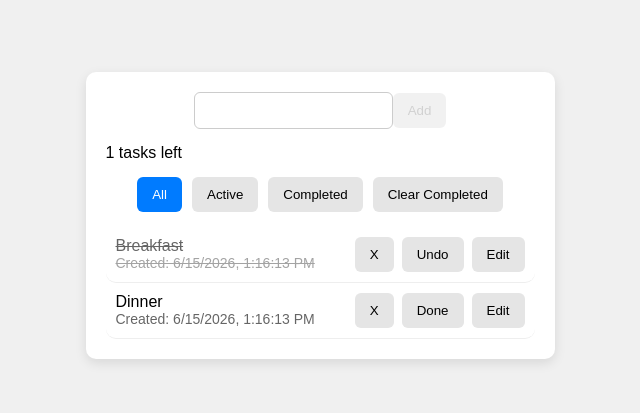
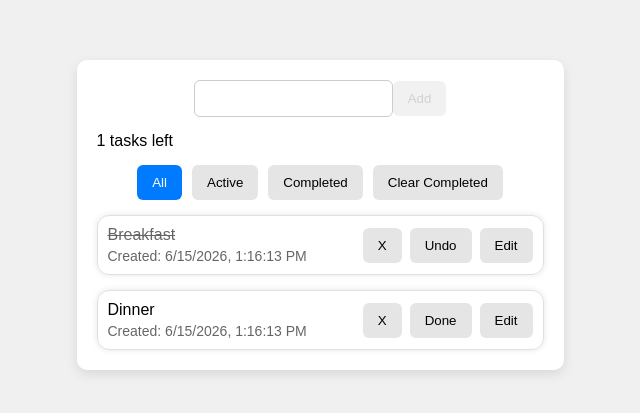
Before and after one commit to Danylo-Tykhonov/todo-app, a React (Vite) app: page / in a window 1280 px wide. Shown: the part 185-598 px from the top of the page, without its empty margins (340-980 px from the left). Built offline with nearby package versions, Linux system fonts and the light colour scheme.

Commit message:
add feat: custom drag&drop

```diff
--- a/src/App.css
+++ b/src/App.css
@@ -67,35 +67,38 @@ button:disabled {
 }
 
 .todo-item {
+    cursor: grab;
+    user-select: none;
     display: flex;
     justify-content: space-between;
     align-items: center;
     padding: 10px;
-    border-bottom: 1px solid #eee;
-    border-radius: 10px;
-    transition: background-color 0.2s ease, transform 0.2s ease, border-color 0.2s ease;
-    cursor: grab;
-    background-color: white;
+    border-radius: 12px;
+    border: 1px solid #e0e0e0;
+    box-shadow: 0 0 6px rgba(0, 0, 0, 0.1);
+    transition: 0.2s;
+}
+
+.todo-item.dragging {
+    cursor: grabbing;
+    opacity: 0.5;
+    transform: scale(1.03);
+}
+
+.todo-list {
+    display: flex;
+    flex-direction: column;
+    gap: 15px;
 }
 
 .todo-item:hover {
     background-color: #f5f5f5;
 }
 
-.todo-item.dragging, .todo-item.dragging * {
-    cursor: grabbing !important;
-    opacity: 0.9;
-    transform: scale(1.01);
-}
-
-.todo-item.drag-over {
-    background-color: #e9f4ff;
-    border-color: #a1c9ff;
-}
-
 .todo-buttons {
     display: flex;
     gap: 8px;
+    margin-left: 16px;
 }
 
 .todo-text {
@@ -105,6 +108,11 @@ button:disabled {
 .todo-date {
     font-size: 14px;
     opacity: 0.6;
+    margin-top: 4px
+}
+
+.todo-item:active {
+    cursor: grabbing;
 }
 
 .completed {
@@ -116,3 +124,13 @@ button:disabled {
     background-color: #007BFF;
     color: white;
 }
+
+.dragging {
+    opacity: 0.5;
+    transform: scale(1.05);
+}
+
+.drag-over {
+    background-color: #f5f9ff;
+    border: 1px dashed #007BFF;
+}
--- a/src/App.jsx
+++ b/src/App.jsx
@@ -5,7 +5,7 @@ import FilterButtons from "./components/FilterButtons";
 import TodoForm from "./components/TodoForm";
 
 export default function App(){
-    const {input, error, handleInputChange, handleDrop, handleDragEnd, handleDragStart, deleteTodo, edit, startEdit, cancelEdit, addTodo, filter, filteredTodos, toggleTodo, setFilter, activeTodos, clearCompleted, updateTodo, draggedId} = useTodos();
+    const {input, error, registerItem, itemsRef, handleInputChange, handleDrop, handleDragEnd, handleDragStart, deleteTodo, edit, startEdit, cancelEdit, addTodo, filter, filteredTodos, toggleTodo, setFilter, activeTodos, clearCompleted, updateTodo, draggedId, dragOverId, setDragOverId} = useTodos();
     return(
         <div className="app">
 
@@ -36,9 +36,13 @@ export default function App(){
                 startEdit={startEdit}
                 edit={edit}
                 draggedId={draggedId}
+                dragOverId={dragOverId}
+                setDragOverId={setDragOverId}
                 handleDrop={handleDrop}
                 handleDragStart={handleDragStart}
                 handleDragEnd={handleDragEnd}
+                registerItem={registerItem}
+                itemsRef={itemsRef}
             />
         </div>
     )
--- a/src/components/TodoItem.jsx
+++ b/src/components/TodoItem.jsx
@@ -1,74 +1,114 @@
-import { useState } from "react"
+import { useEffect, useRef, useState } from "react"
 import { motion } from "framer-motion"
 
-export default function TodoItem({todo, edit, draggedId, handleDragStart, handleDragEnd, handleDrop, deleteTodo, toggleTodo, startEdit, updateTodo, cancelEdit}) {
+export default function TodoItem({todo, registerItem, itemsRef, edit, draggedId, dragOverId, setDragOverId, handleDragStart, handleDragEnd, handleDrop, deleteTodo, toggleTodo, startEdit, updateTodo, cancelEdit}) {
 
     const [editValue, setEditValue] = useState(todo.text)
-    const [isOver, setIsOver] = useState(false)
-    const [isPointerDown, setIsPointerDown] = useState(false)
-    const isEditing = edit === todo.id
-    const isDragging = draggedId === todo.id || isPointerDown
+    const [isDragging, setIsDragging] = useState(false)
+    const itemRef = useRef(null);
+
+    useEffect(() => {
+        const unRegister = registerItem(todo.id, itemRef);
+
+        return unRegister;
+
+    }, [todo.id, registerItem])
+
+    const isEditing = edit === todo.id;
+
     const formatDate = (date) => {
         return new Date(date).toLocaleString()
     }
 
+    useEffect(() => {
+
+    const handlePointerMove = (e) => {
+
+    if(!isDragging) return;
+
+    let target = null;
+
+    Object.entries(itemsRef.current).forEach(([id, ref]) => {
+
+        if(!ref.current) return;
+
+        const rect = ref.current.getBoundingClientRect();
+
+        const isInside =
+            e.clientX >= rect.left &&
+            e.clientX <= rect.right &&
+            e.clientY >= rect.top &&
+            e.clientY <= rect.bottom;
+
+        if(isInside && Number(id) !== todo.id) {
+            target = Number(id);
+        }
+    });
+    setDragOverId(target);
+}
+
+        const handlePointerUp = () => {
+
+        if(dragOverId !== null) {
+            handleDrop(dragOverId)
+        }
+
+        setIsDragging(false)
+        handleDragEnd()
+}
+
+        document.addEventListener("pointermove", handlePointerMove)
+        document.addEventListener("pointerup", handlePointerUp)
+
+        return () => {
+            document.removeEventListener("pointermove", handlePointerMove)
+            document.removeEventListener("pointerup", handlePointerUp)
+        }
+
+    }, [isDragging, handleDragEnd, dragOverId])
+
+
     return (
         <motion.div
-        className={`todo-item ${isDragging ? "dragging" : ""} ${isOver ? "drag-over" : ""}`}
-        draggable
-        onPointerDown={() => setIsPointerDown(true)}
-        onPointerUp={() => setIsPointerDown(false)}
-        onPointerCancel={() => setIsPointerDown(false)}
-        onDragStart={(e) => {
-            e.dataTransfer.effectAllowed = "move";
-            e.dataTransfer.setData("text/plain", String(todo.id));
-            handleDragStart(todo.id);
+        ref={itemRef}
+        className={`todo-item ${isDragging ? "dragging" : ""} ${dragOverId === todo.id ? "drag-over" : ""}`}
+
+        onPointerDown={() => {
+            setIsDragging(true)
+            handleDragStart(todo.id)
         }}
-        onDragEnter={() => setIsOver(true)}
-        onDragLeave={() => setIsOver(false)}
-        onDragOver={(e) => {
-            e.preventDefault();
-            e.dataTransfer.dropEffect = "move";
-        }}
-        onDrop={(e) => {
-            e.preventDefault();
-            setIsOver(false);
-            setIsPointerDown(false);
-            handleDrop(todo.id);
-        }}
-        onDragEnd={(e) => {
-            setIsOver(false);
-            setIsPointerDown(false);
-            handleDragEnd(todo.id);
-        }}
-        whileDrag={{
-            scale: 1.05,
-            opacity: 0.7
-        }}
+
         initial={{ opacity: 0, y: 20 }}
         animate={{ opacity: 1, y: 0 }}
         transition={{ duration: 0.3 }}
         exit={{ opacity: 0, x: -50 }}
+
         >
+
+            <div className="todo-content">
 
                 <div className={`todo-text ${todo.completed ? "completed" : ""}`}>
                     {isEditing ? (
                         <input
                             value={editValue}
+
                             onChange={(e) => setEditValue(e.target.value)}
+
                             onKeyDown={(e) => {
                                 if(e.key === "Enter") {
-                            updateTodo(todo.id, editValue);
+                                    updateTodo(todo.id, editValue)
                                 }
 
                                 if(e.key === "Escape") {
-                            cancelEdit();
+                                    cancelEdit()
                                 }
                             }}
                         />
                     ) : (
                         todo.text
                     )}
+                </div>
+
 
                 <div className="todo-date">
                     Created: {formatDate(todo.createdAt)}
@@ -77,33 +117,42 @@ export default function TodoItem({todo, edit, draggedId, handleDragStart, handle
             </div>
 
 
+
             <div className="todo-buttons">
+
                 <button onClick={() => deleteTodo(todo.id)}>
                     X
                 </button>
+
 
                 <button onClick={() => toggleTodo(todo.id)}>
                     {todo.completed ? "Undo" : "Done"}
                 </button>
 
+
                 <button onClick={() => {
+
                     if(isEditing) {
                         updateTodo(todo.id, editValue)
                     }
 
                     else {
-                        startEdit(todo.id)}
+                        startEdit(todo.id)
                     }
-                }>
+
+                }}>
                     {isEditing ? "Save" : "Edit"}
                 </button>
+
 
                 {isEditing && (
                     <button onClick={cancelEdit}>
                         Cancel
                     </button>
                 )}
+
             </div>
+
         </motion.div>
     )
 }
--- a/src/components/TodoList.jsx
+++ b/src/components/TodoList.jsx
@@ -1,7 +1,7 @@
 import TodoItem from "./TodoItem";
 import { AnimatePresence } from "framer-motion";
 
-export default function TodoList({filteredTodos, handleDrop, handleDragEnd, handleDragStart, deleteTodo, toggleTodo, startEdit, edit, updateTodo, cancelEdit, draggedId}) {
+export default function TodoList({filteredTodos, dragOverId, setDragOverId, itemsRef, registerItem, handleDrop, handleDragEnd, draggedId, handleDragStart, deleteTodo, toggleTodo, startEdit, edit, updateTodo, cancelEdit}) {
     if(filteredTodos.length === 0) {
         return <div>No tasks</div>
     }
@@ -22,6 +22,10 @@ export default function TodoList({filteredTodos, handleDrop, handleDragEnd, hand
                     handleDrop={handleDrop}
                     handleDragStart={handleDragStart}
                     handleDragEnd={handleDragEnd}
+                    registerItem={registerItem}
+                    itemsRef={itemsRef}
+                    dragOverId={dragOverId}
+                    setDragOverId={setDragOverId}
                 />
             ))}
             </AnimatePresence>
--- a/src/hooks/useTodos.jsx
+++ b/src/hooks/useTodos.jsx
@@ -1,154 +1,180 @@
-import { useEffect, useState } from "react"
+import { del } from "framer-motion/client";
+import { useEffect, useRef, useState } from "react"
 
 const initialTodos = [
     {
-            id:1, text: "Breakfast", completed: true, createdAt: Date.now()
+        id:1,
+        text: "Breakfast",
+        completed: true,
+        createdAt: Date.now()
     },
 
     {
-            id:2, text: "Dinner", completed: false, createdAt: Date.now()
+        id:2,
+        text: "Dinner",
+        completed: false,
+        createdAt: Date.now()
     }
 ]
 
 export default function useTodos() {
+
     const [todos, setTodos] = useState(() => {
         const saved = localStorage.getItem("todos")
         return saved ? JSON.parse(saved) : initialTodos;
     });
+
     const [input, setInput] = useState("");
     const [filter, setFilter] = useState("all")
     const [error, setError] = useState("");
+
     const [edit, setEdit] = useState(null);
+
     const [draggedId, setDraggedId] = useState(null);
+    const [dragOverId, setDragOverId] = useState(null);
+
+    const itemsRef = useRef({});
 
     useEffect(() => {
         localStorage.setItem("todos", JSON.stringify(todos))
     }, [todos])
 
     const filteredTodos = todos.filter((todo) => {
+
         if(filter === "all") return true;
-        if(filter === "completed") return todo.completed;
-        if(filter === "active") return !todo.completed;
+
+        if(filter === "completed") {
+            return todo.completed;
+        }
+
+        if(filter === "active") {
+            return !todo.completed;
+        }
+
     })
 
     const activeTodos = todos.filter(todo => !todo.completed).length;
 
     const deleteTodo = (id) => {
-        setTodos(prev => prev.filter((todo) => todo.id !== id));
+        setTodos(prev => prev.filter(todo => todo.id !== id)
+        );
     }
 
     const clearCompleted = () => {
-        setTodos(prev => prev.filter((todo) => !todo.completed))
+        setTodos(prev => prev.filter(todo => !todo.completed)
+        );
     }
 
     const isDuplicate = (text, id = null) => {
-        return todos.some(todo => todo.text.toLowerCase() === text.toLowerCase() && todo.id !== id)
+        return todos.some(todo => todo.text.toLowerCase() === text.toLowerCase() && todo.id !== id
+        )
     }
 
     const handleDragStart = (id) => {
         setDraggedId(id);
-        if (typeof document !== "undefined") {
-            document.body.classList.add("dragging");
-        }
     }
 
-    const handleDragEnd = (id) => {
+    const handleDragEnd = () => {
         setDraggedId(null);
-        if (typeof document !== "undefined") {
-            document.body.classList.remove("dragging");
+        setDragOverId(null);
+    }
+
+    const registerItem = (id, ref) => {
+        itemsRef.current[id] = ref;
+
+        return() => {
+            delete itemsRef.current[id];
         }
     }
 
     const handleDrop = (id) => {
-        setTodos((prev) => {
-            const draggedIndex = prev.findIndex((todo) => todo.id === draggedId);
-            const targetIndex = prev.findIndex((todo) => todo.id === id);
 
-            if(draggedIndex === -1 || targetIndex === -1) {
+        setTodos(prev => {
+            const draggedIndex =
+                prev.findIndex(todo => todo.id === draggedId);
+
+            const targetIndex =
+                prev.findIndex(todo => todo.id === id);
+
+            if( draggedIndex === -1 || targetIndex === -1) {
                 return prev;
             }
-            const newTodos = [...prev]
 
-            const draggedTodo = newTodos.splice(draggedIndex, 1)[0];
+            const newTodos = [...prev];
 
-            newTodos.splice(targetIndex, 0, draggedTodo);
+            const draggedTodo = newTodos.splice(draggedIndex,1)[0];
 
+            newTodos.splice( targetIndex, 0, draggedTodo
+            );
             return newTodos;
-        })
-            setDraggedId(null);
-            if (typeof document !== "undefined") {
-                document.body.classList.remove("dragging");
-            }
+        });
+
+        handleDragEnd();
     }
 
     const addTodo = () => {
+
         const text = input.trim();
-        if(text === ""){
-            return;
-        }
+
+        if(text === "") return;
+
         if(isDuplicate(text)){
             setError("This task already exists");
             return;
         }
-        setTodos((prev) => [... prev,
+
+        setTodos(prev => [...prev,
             {
-                id: Date.now(), text: text, completed: false, createdAt: Date.now()
+                id: Date.now(),
+                text,
+                completed:false,
+                createdAt:Date.now()
             }
-        ]
-    )
+        ])
         setInput("");
     }
 
-    const updateTodo = (id, text) => {
+    const updateTodo = (id,text)=> {
+
         const value = text.trim();
-        if(value === ""){
+
+        if(value === "") return;
+
+        if(isDuplicate(value,id)){
+            setError("This task already exists");
             return;
         }
 
-        if(isDuplicate(value, id)){
-            setError("This task already exists");
-            return;
-    }
-        setTodos((prev) => {
-            return prev.map((todo) => {
-                if(todo.id === id) {
-                    return {...todo, text: value}
+        setTodos(prev =>
+            prev.map(todo => todo.id === id ? {...todo,text:value} : todo)
+        )
+        setEdit(null);
+        setError("");
+
     }
 
-                return todo;
-            })
-        })
-        setEdit(null);
+    const toggleTodo = (id)=>{
+
+        setTodos(prev =>
+            prev.map(todo => todo.id === id ? { ...todo, completed:!todo.completed } :todo)
+        )
+
+    }
+
+    const handleInputChange = (value)=>{
+        setInput(value);
         setError("");
     }
 
-    const toggleTodo = (id) => {
-        setTodos((prev) => {
-            return prev.map((todo) => {
-            if(todo.id === id) {
-                return {... todo, completed: !todo.completed}
-            }
-            else{
-                return todo;
-            }
-            })
-        })
-    }
 
-    const handleInputChange = (value) => {
-        setInput(value)
-        setError("");
-    }
-
-    const startEdit = (id) => {
+    const startEdit=(id)=>{
         setEdit(id);
     }
 
-    const cancelEdit = () => {
+    const cancelEdit=()=>{
         setEdit(null);
     }
 
-    return {
-        todos, input, error, edit, startEdit, cancelEdit, handleInputChange, deleteTodo, addTodo, filter, filteredTodos, draggedId, handleDragStart, handleDragEnd, handleDrop, toggleTodo, setFilter, clearCompleted, activeTodos, updateTodo
+    return { todos, input, error, edit, filter, setFilter, filteredTodos, activeTodos, addTodo, deleteTodo, clearCompleted, toggleTodo, updateTodo, handleInputChange, startEdit, cancelEdit, draggedId, dragOverId, handleDragStart, handleDragEnd, setDragOverId, handleDrop, itemsRef, registerItem}
+
 }
-}
```
Lines whose indentation alone changed are shown as unchanged.
